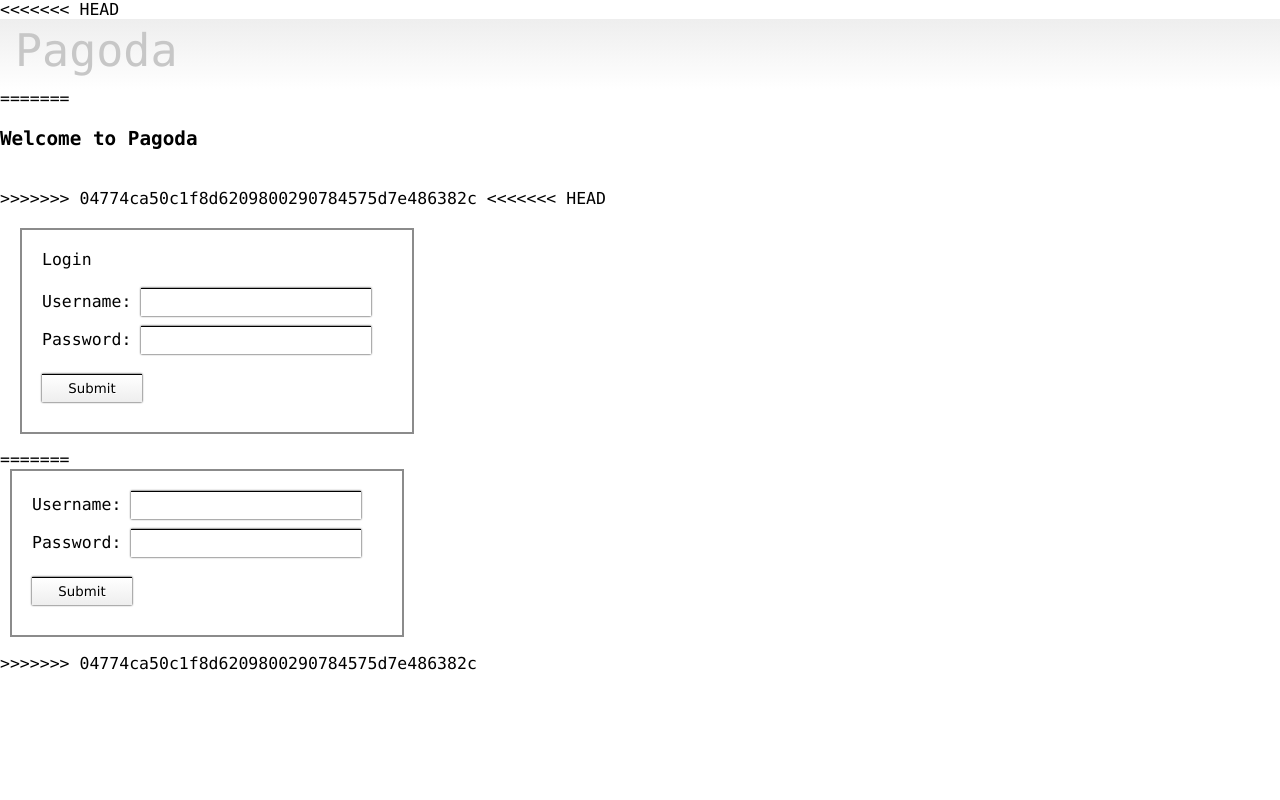
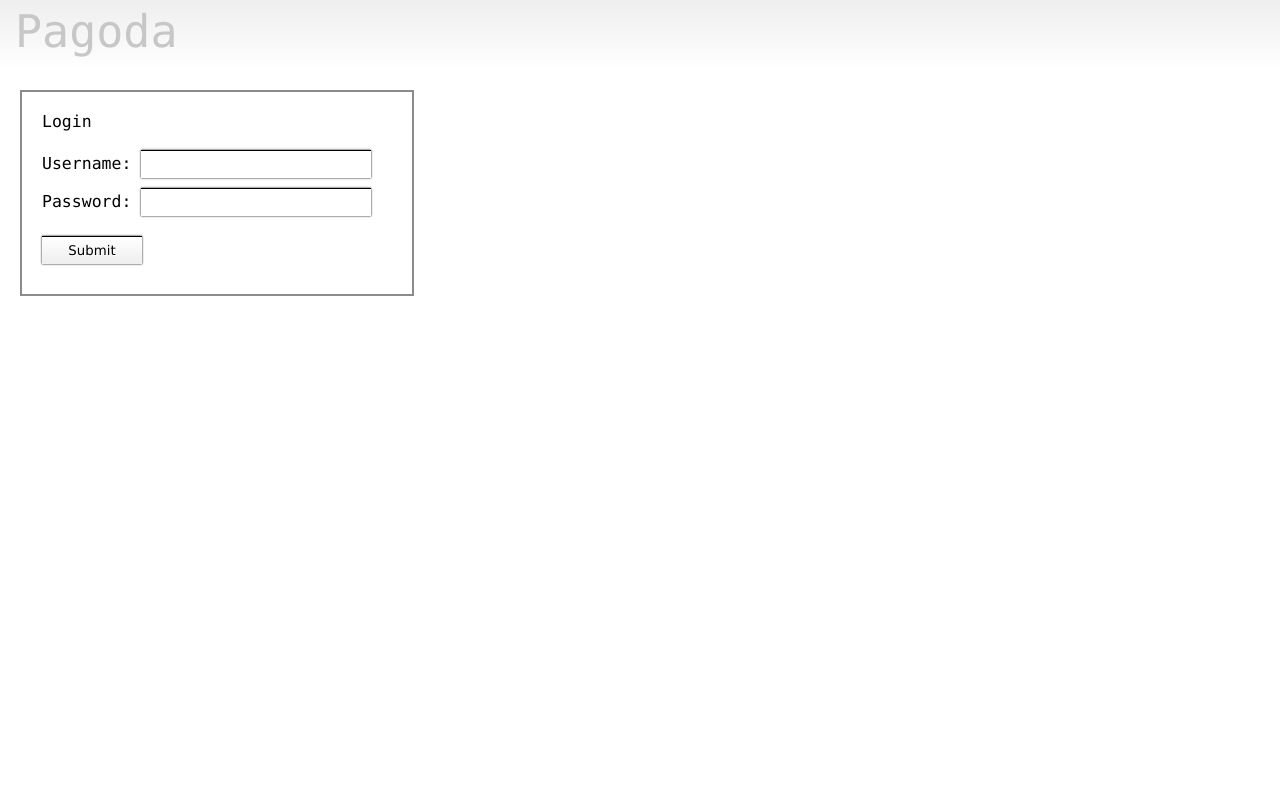
Before and after one commit to nlt-pagoda/pagoda-scratch, a PHP site: template view/index.html in a window 1280 px wide. Run offline with PHP 8.4, Linux system fonts and the light colour scheme; the template is opened without the code that fills it, so the values that code supplies are empty.

Commit message:
9-2-12
new files

```diff
--- a/index.php
+++ b/index.php
@@ -2,11 +2,7 @@
 
 	session_start();
 	require ("/model/Database.php");
-<<<<<<< HEAD
 	require ("/view/View.php");
-=======
-	require ("/model/View.php");
->>>>>>> 04774ca50c1f8d6209800290784575d7e486382c
 	$db = new Database();
 	$view = new View();
 
--- a/view/header.php
+++ b/view/header.php
@@ -1,8 +1,4 @@
-<<<<<<< HEAD
 <head>
 <link rel="stylesheet" type="text/css" href="view/css/homepageStyle.css" />
 </head>
 <div id="banner">Pagoda<br/></div>
-=======
-<h3>Welcome to Pagoda</h3><br/>
->>>>>>> 04774ca50c1f8d6209800290784575d7e486382c
--- a/view/index.html
+++ b/view/index.html
@@ -1,4 +1,3 @@
-<<<<<<< HEAD
 <div id="content">
 	<form method="POST" action=<?php echo $_SERVER['PHP_SELF']; ?>>
 	Login<br/><br/>
@@ -7,11 +6,3 @@
 	<input name="login" type="submit" />
 	</form>
 </div>
-=======
-
-<form method="POST" action=<?php echo $_SERVER['PHP_SELF']; ?>>
-Username: <input type="text" name="uname" /><br/>
-Password: <input type="password" name="password" /><br/>
-<input name="login" type="submit" />
-</form>
->>>>>>> 04774ca50c1f8d6209800290784575d7e486382c
```
Also changed, not shown: model/Database.php (+0 -15 lines), model/View.php (deleted, +0 -53 lines).
